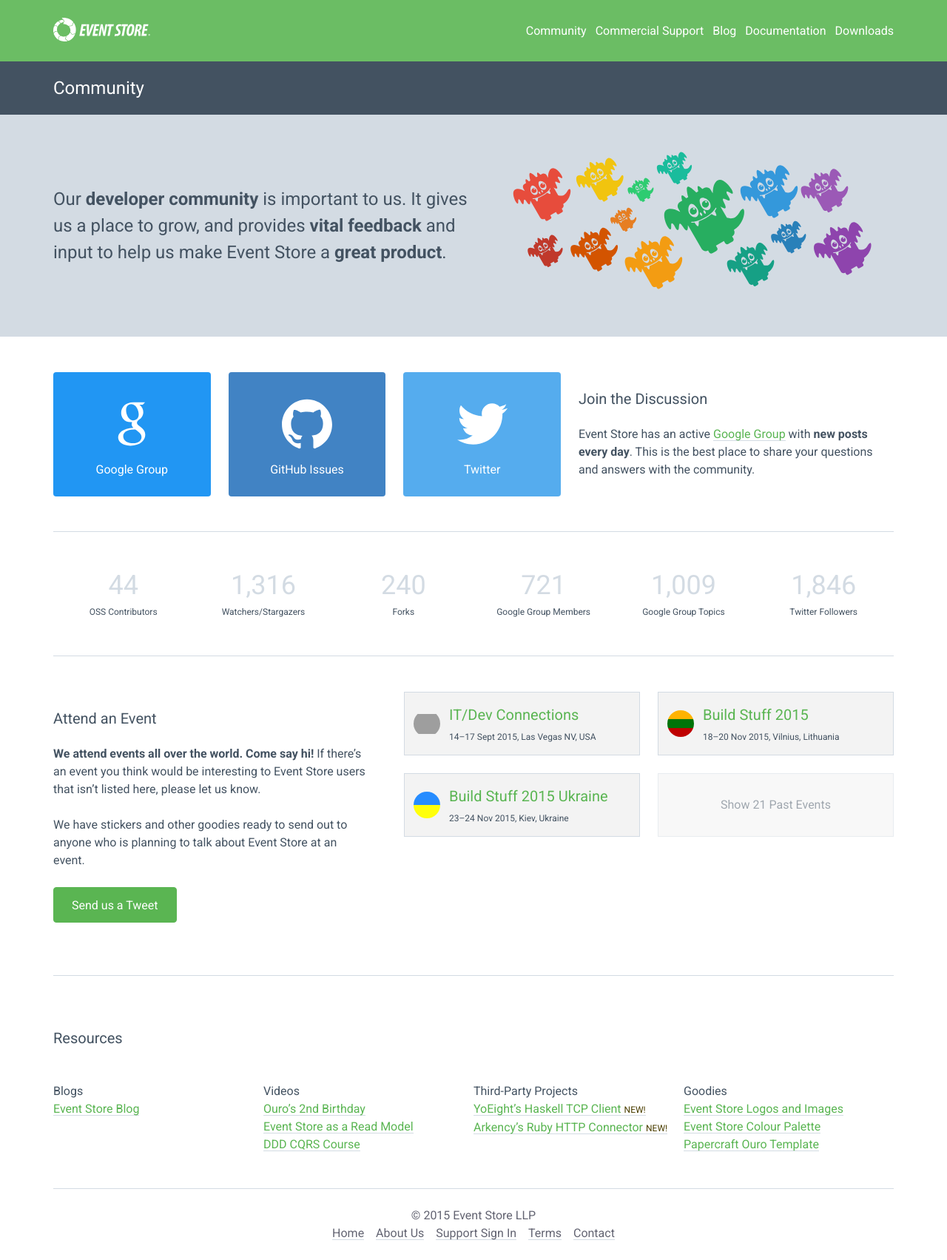
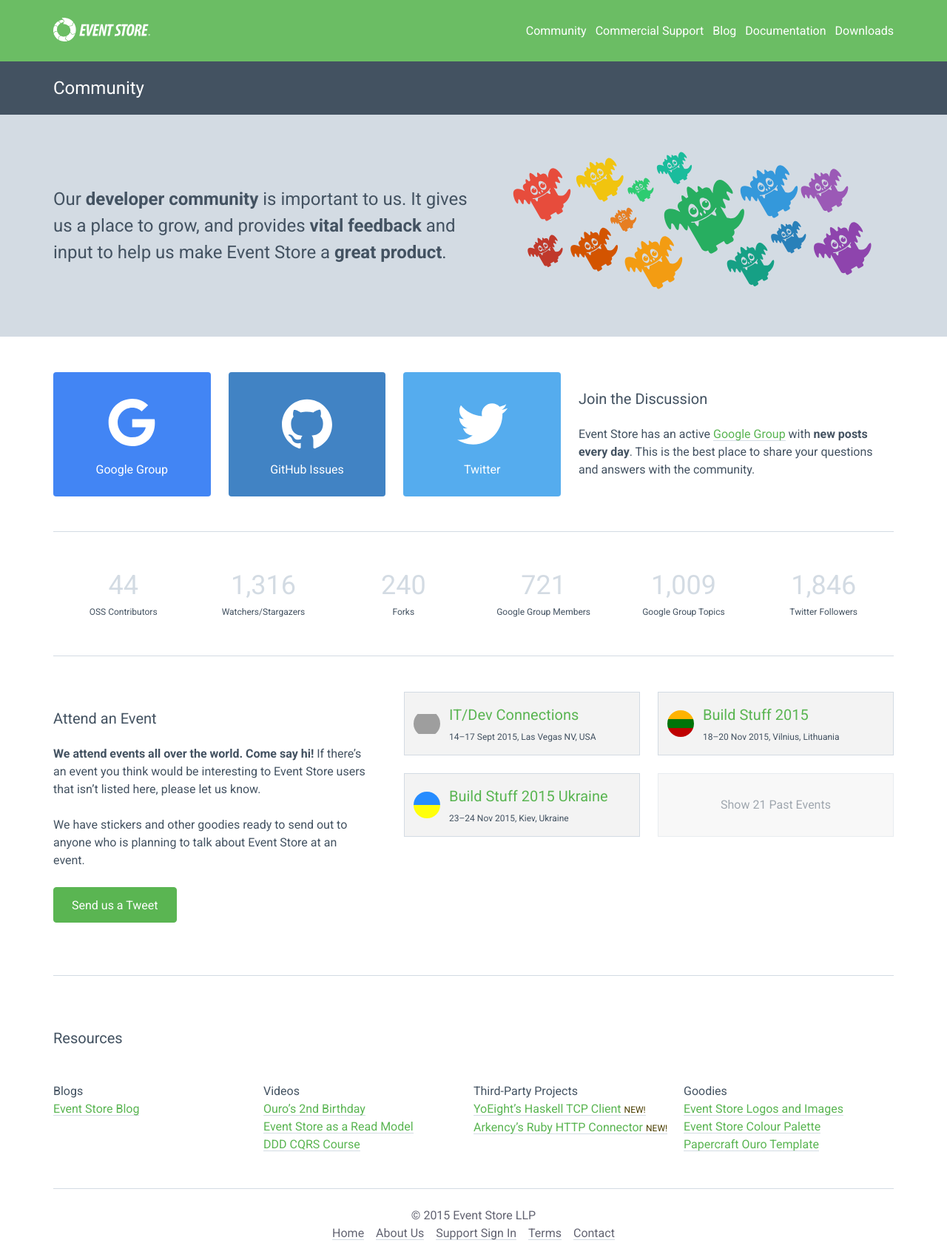
Before and after one commit to sandboxorg/geteventstore.com, a Jekyll site: the page built from community/index.html, in a window 1280 px wide. Shown: the whole page at 74% size. Built offline with Jekyll 4.4.1, drawn with Linux system fonts in a browser that asks for light colours; nearby versions of some CDN libraries; Markdown is read by kramdown in place of the engine named in the settings; grey boxes are pictures that could not be loaded.

Commit message:
Updated Google logo

```diff
--- a/_sass/_page-section.scss
+++ b/_sass/_page-section.scss
@@ -314,12 +314,12 @@
 .discussion-icons__item--google-group {
     @extend .discussion-icons__item;
     a {
-        background: #2196F3;
+        background: #4285F4;
         @media (min-width: 720px) {
-            background-image: url('../images/google.svg');
+            background-image: url('../images/google-new.svg');
             background-position: center 2.25rem;
             background-repeat: no-repeat;
-            background-size: 6rem;
+            background-size: 4rem;
         }
     }
 }
```
Also changed, not shown: images/google-new.svg (added).
